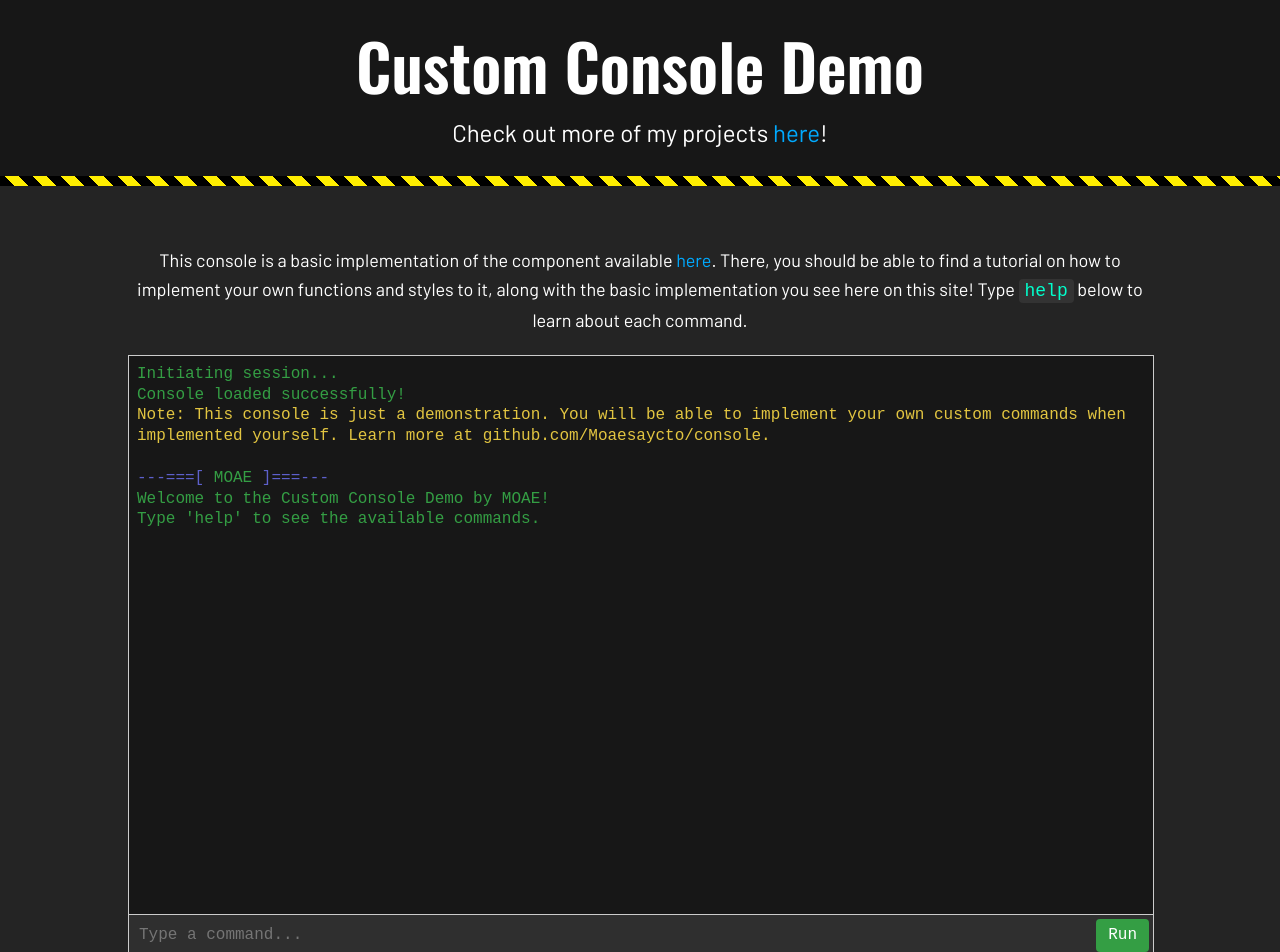
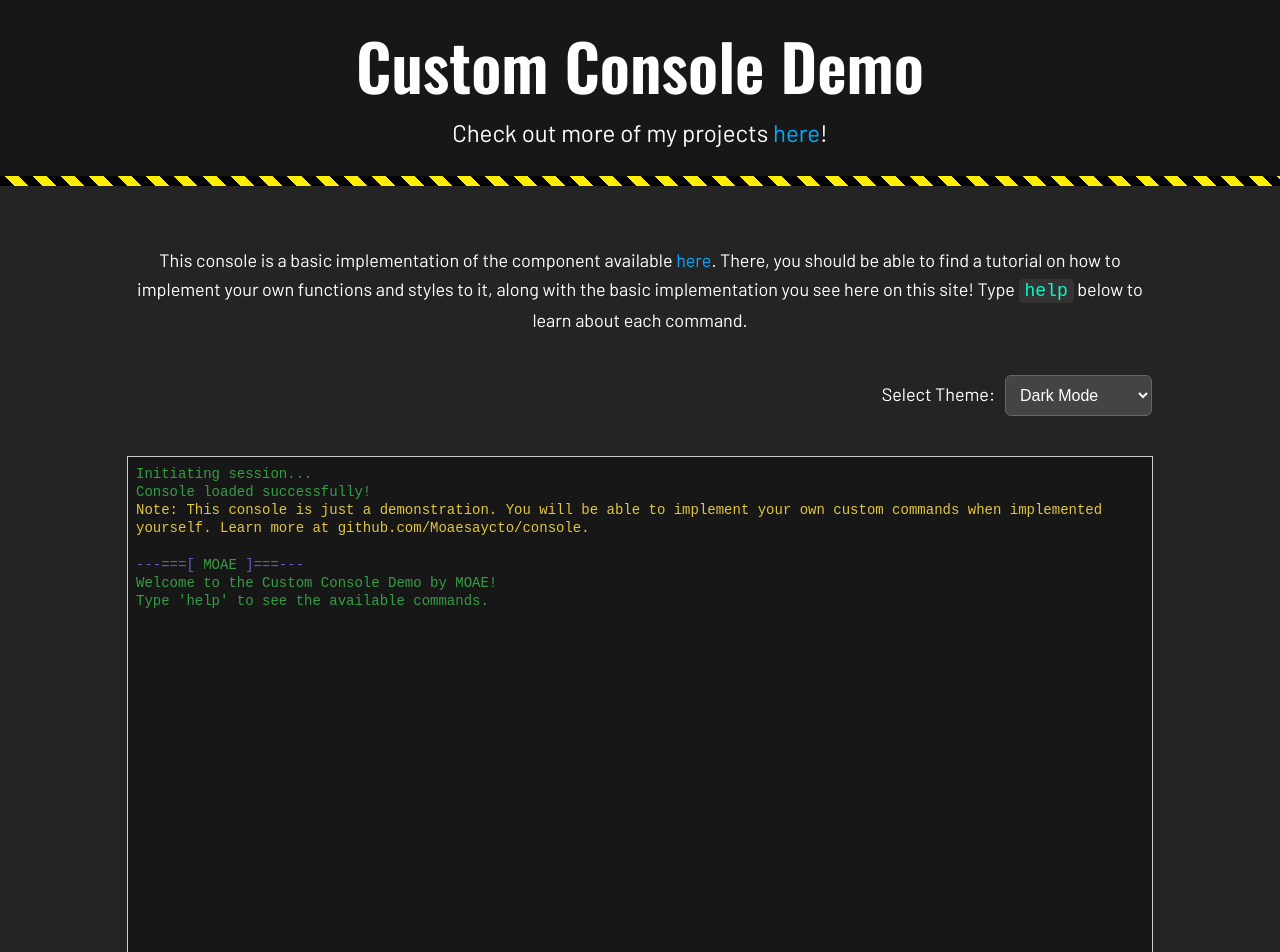
Before and after one commit to Moaesaycto/console, a React (Vite) app: page / in a window 1280 px wide. Shown: the top 952 px of the page. Built offline with nearby package versions, Linux system fonts and the light colour scheme.

Commit message:
Adde more themes

```diff
--- a/src/App.tsx
+++ b/src/App.tsx
@@ -1,5 +1,5 @@
 import { ConsoleLine } from "./components/console/ConsoleLine";
-import { ConsoleTheme } from "./components/console/utils/theme";
+import { ConsoleTheme, mergeTheme } from "./components/console/utils/theme";
 
 import Header from "./components/Header";
 import Footer from "./components/Footer";
@@ -15,11 +15,17 @@ import { rpsCommand } from "./commands/rockPaperScissorsCommand";
 import { headsOrTailsCommand } from "./commands/headsOrTailsCommand";
 import { buildComputerCommand } from "./commands/buildComputer";
 
+import { themes } from "./themes/presets";
+import { useState } from "react";
+import ThemeSelector from "./themes/ThemeSelector";
+
 /* This is an example of updating the theme with a custom font size. Normally it's 14px, but for
 this demonstration, it has been changed to 16px */
 const partialTheme: ConsoleTheme = {
   fontSize: "16px",
 };
+
+void partialTheme;
 
 const startMessage: string = `Initiating session...
 Console loaded successfully!
@@ -65,6 +71,12 @@ const colorCodes = [
 ]
 
 function App() {
+  const [currentTheme, setCurrentTheme] = useState<string>("darkMode");
+
+  const handleThemeChange = (themeName: string) => {
+    setCurrentTheme(themeName);
+  };
+
   return (
     <div
       style={{
@@ -76,7 +88,7 @@ function App() {
       }}
     >
       <Header />
-      <div style={{ flex: "1", paddingTop: "60px", maxWidth: "1280px", alignSelf: "center" }}>
+      <div style={{ flex: "1", paddingTop: "60px", maxWidth: "1280px", alignSelf: "center"}}>
         <p
           style={{
             width: "80%",
@@ -108,15 +120,19 @@ function App() {
           . There, you should be able to find a tutorial on how to implement your own functions and styles to it, along with the basic implementation you see here on
           this site! Type <code style={codeStyle}>help</code> below to learn about each command.
         </p>
+        <div style={{ display: "flex", justifyContent: "center", margin: "20px 0" }}>
+          <ThemeSelector currentTheme={currentTheme} themes={themes} onThemeChange={handleThemeChange} />
+        </div>
         <div
           style={{
             width: "80%",
             height: "600px",
             margin: "20px auto",
             backgroundColor: "#222",
+            border: "1px solid #ccc",
           }}
         >
-          <ConsoleLine commands={commands} style={partialTheme} startMessage={startMessage} />
+          <ConsoleLine commands={commands} style={mergeTheme(themes[currentTheme])} startMessage={startMessage} />
         </div>
         <br />
         <div style={{ width: "80%", margin: "20px auto", color: "#fff" }}>
--- a/src/components/console/ConsoleLine.tsx
+++ b/src/components/console/ConsoleLine.tsx
@@ -115,8 +115,6 @@ export const ConsoleLine: React.FC<ConsoleLineProps> = ({ commands, style, start
       }
     }
   }
-
-
 
 
   function navigateHistory(direction: "older" | "newer") {
--- a/src/components/console/style/consoleStyles.ts
+++ b/src/components/console/style/consoleStyles.ts
@@ -1,12 +1,12 @@
 import { CSSProperties } from "react";
 import { ConsoleTheme } from "../types";
+import { isColorDark } from "../utils/colorCorrection";
 
 export const getConsoleContainerStyle = (finalTheme: ConsoleTheme): CSSProperties => ({
   display: "flex",
   flexDirection: "column",
   width: "100%",
   height: "100%",
-  border: "1px solid #ccc",
   fontFamily: finalTheme.font,
   fontSize: finalTheme.fontSize,
   lineHeight: finalTheme.lineHeight,
@@ -23,7 +23,6 @@ export const getOutputAreaStyle = (finalTheme: ConsoleTheme): CSSProperties => (
 });
 
 export const getInputContainerStyle = (finalTheme: ConsoleTheme): CSSProperties => ({
-  borderTop: "1px solid #ccc",
   backgroundColor: finalTheme.backgroundColor?.secondary,
   padding: "4px",
   display: "flex",
@@ -43,18 +42,24 @@ export const getInputStyle = (finalTheme: ConsoleTheme): CSSProperties => ({
   lineHeight: finalTheme.lineHeight,
 });
 
-export const getRunButtonStyle = (finalTheme: ConsoleTheme): CSSProperties => ({
+export const getRunButtonStyle = (finalTheme: ConsoleTheme): CSSProperties => {
+  const backgroundColor = finalTheme.textColor?.primary || "#349E44"; // Default background color
+  const textColor = isColorDark(backgroundColor) ? "#FFFFFF" : "#000000"; // Choose appropriate text color
+
+  return {
     padding: "6px 12px",
     border: "none",
-  backgroundColor: finalTheme.textColor?.primary,
-  color: "#fff",
+    backgroundColor,
+    color: textColor,
     marginLeft: "8px",
     cursor: "pointer",
     borderRadius: "4px",
     fontFamily: finalTheme.font,
     fontSize: finalTheme.fontSize,
     lineHeight: finalTheme.lineHeight,
-});
+    fontWeight: "bold",
+  };
+};
 
 export const getSuggestionsBoxStyle = (finalTheme: ConsoleTheme): CSSProperties => ({
   position: "absolute",
--- a/src/components/console/types.ts
+++ b/src/components/console/types.ts
@@ -29,6 +29,7 @@ export interface Command {
 }
 
 export interface ConsoleTheme {
+  name?: string;
   font?: string;
   fontSize?: string;
   lineHeight?: string;
--- /dev/null
+++ b/src/components/console/utils/colorCorrection.ts
@@ -0,0 +1,8 @@
+export const isColorDark = (hex: string): boolean => {
+    const rgb = parseInt(hex.slice(1), 16); // Convert hex to an integer
+    const r = (rgb >> 16) & 0xff; // Extract red
+    const g = (rgb >> 8) & 0xff; // Extract green
+    const b = rgb & 0xff; // Extract blue
+    const brightness = (r * 299 + g * 587 + b * 114) / 1000; // Calculate brightness
+    return brightness < 128; // Return true if brightness is less than 128
+  };
--- /dev/null
+++ b/src/themes/ThemeSelector.tsx
@@ -0,0 +1,63 @@
+import React from "react";
+import { ConsoleTheme } from "../components/console/types";
+
+interface ThemeSelectorProps {
+  currentTheme: string;
+  themes: { [key: string]: ConsoleTheme };
+  onThemeChange: (themeName: string) => void;
+}
+
+/**
+ * Converts camelCase or snake_case strings to Title Case for better readability.
+ */
+const formatThemeName = (themeName: string): string => {
+  return themeName
+    .replace(/([A-Z])/g, " $1") // Add space before capital letters
+    .replace(/[_-]/g, " ") // Replace underscores or hyphens with spaces
+    .replace(/^./, (str) => str.toUpperCase()); // Capitalize the first letter
+};
+
+const ThemeSelector: React.FC<ThemeSelectorProps> = ({
+  currentTheme,
+  themes,
+  onThemeChange,
+}) => {
+  return (
+    <div style={{ margin: "20px 0", textAlign: "right", width: "80%" }}>
+      <label
+        htmlFor="themeSelector"
+        style={{
+          color: "#FFFFFF",
+          marginRight: "10px",
+          fontWeight: "bold",
+          fontSize: "18px",
+        }}
+      >
+        Select Theme:
+      </label>
+      <select
+        id="themeSelector"
+        value={currentTheme}
+        onChange={(e) => onThemeChange(e.target.value)}
+        style={{
+          padding: "10px",
+          fontSize: "16px",
+          borderRadius: "6px",
+          backgroundColor: "#444",
+          color: "#FFFFFF",
+          border: "1px solid #666",
+          cursor: "pointer",
+        }}
+        aria-label="Theme Selector"
+      >
+        {Object.keys(themes).map((themeName) => (
+          <option key={themeName} value={themeName}>
+            {formatThemeName(themeName)}
+          </option>
+        ))}
+      </select>
+    </div>
+  );
+};
+
+export default ThemeSelector;
--- /dev/null
+++ b/src/themes/presets.ts
@@ -0,0 +1,119 @@
+import { ConsoleTheme } from "../components/console/types";
+
+export const themes: { [key: string]: ConsoleTheme } = {
+    darkMode: {
+      name: "darkMode",
+      font: "monospace",
+      fontSize: "14px",
+      lineHeight: "1.3",
+      textColor: {
+        primary: "#349E44",
+        secondary: "#5D60CB",
+        warning: "#E2C541",
+        error: "#E0002D",
+        default: "#64A8BC",
+      },
+      backgroundColor: {
+        primary: "#171717",
+        secondary: "#2F2F2F",
+        default: "#212121",
+      },
+      scrollColor: {
+        primary: "#73AD34",
+        secondary: "#171717",
+        default: "#171717",
+      },
+    },
+    lightMode: {
+      name: "lightMode",
+      font: "monospace",
+      fontSize: "14px",
+      lineHeight: "1.5",
+      textColor: {
+        primary: "#2C2C2C",
+        secondary: "#0066CC",
+        warning: "#FFA500",
+        error: "#FF0000",
+        default: "#333333",
+      },
+      backgroundColor: {
+        primary: "#FFFFFF",
+        secondary: "#F0F0F0",
+        default: "#FAFAFA",
+      },
+      scrollColor: {
+        primary: "#CCCCCC",
+        secondary: "#E0E0E0",
+        default: "#F5F5F5",
+      },
+    },
+    retroTerminal: {
+      name: "retroTerminal",
+      font: "Courier New, monospace",
+      fontSize: "14px",
+      lineHeight: "1.3",
+      textColor: {
+        primary: "#00FF00",
+        secondary: "#FFFF00",
+        warning: "#FF4500",
+        error: "#FF0000",
+        default: "#00FF00",
+      },
+      backgroundColor: {
+        primary: "#000000",
+        secondary: "#333333",
+        default: "#111111",
+      },
+      scrollColor: {
+        primary: "#00FF00",
+        secondary: "#333333",
+        default: "#111111",
+      },
+    },
+    cyberpunk: {
+      name: "cyberpunk",
+      font: "monospace",
+      fontSize: "16px",
+      lineHeight: "1.4",
+      textColor: {
+        primary: "#FF00FF",
+        secondary: "#00FFFF",
+        warning: "#FFD700",
+        error: "#FF4500",
+        default: "#FFFFFF",
+      },
+      backgroundColor: {
+        primary: "#120136",
+        secondary: "#2D1B46",
+        default: "#1B1032",
+      },
+      scrollColor: {
+        primary: "#FF00FF",
+        secondary: "#2D1B46",
+        default: "#1B1032",
+      },
+    },
+    highContrast: {
+      name: "highContrast",
+      font: "monospace",
+      fontSize: "14px",
+      lineHeight: "1.5",
+      textColor: {
+        primary: "#FFFFFF",
+        secondary: "#00FFFF",
+        warning: "#FFFF00",
+        error: "#FF0000",
+        default: "#FFFFFF",
+      },
+      backgroundColor: {
+        primary: "#000000",
+        secondary: "#1A1A1A",
+        default: "#0A0A0A",
+      },
+      scrollColor: {
+        primary: "#FFFFFF",
+        secondary: "#333333",
+        default: "#1A1A1A",
+      },
+    },
+  };
```
Lines whose indentation alone changed are shown as unchanged.
